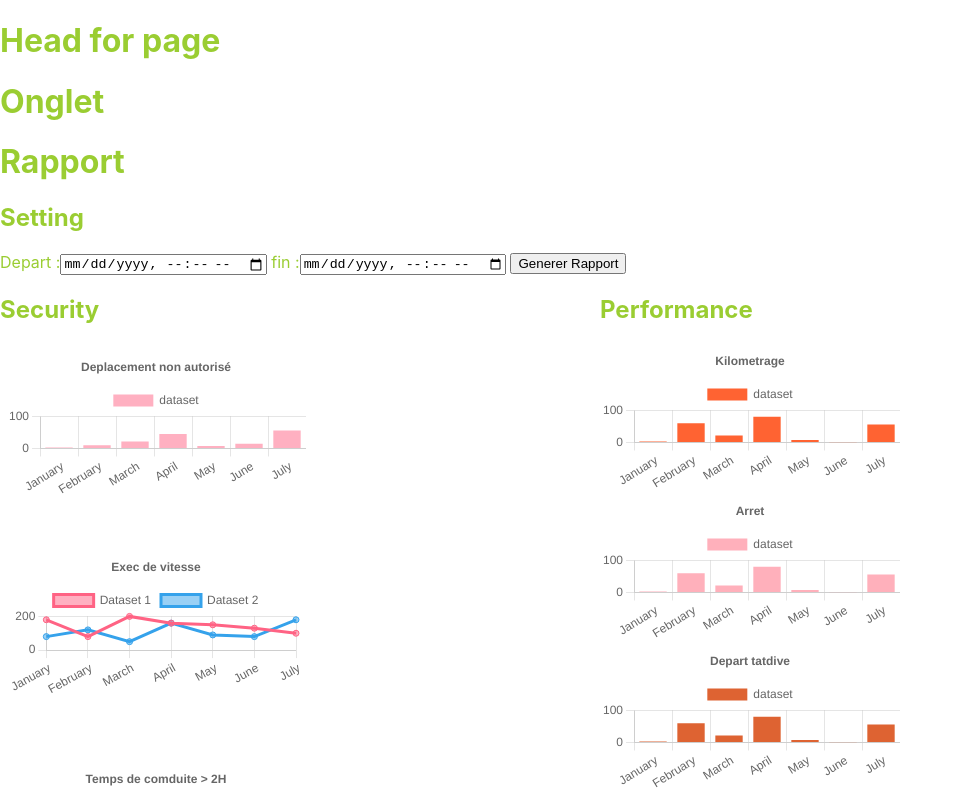
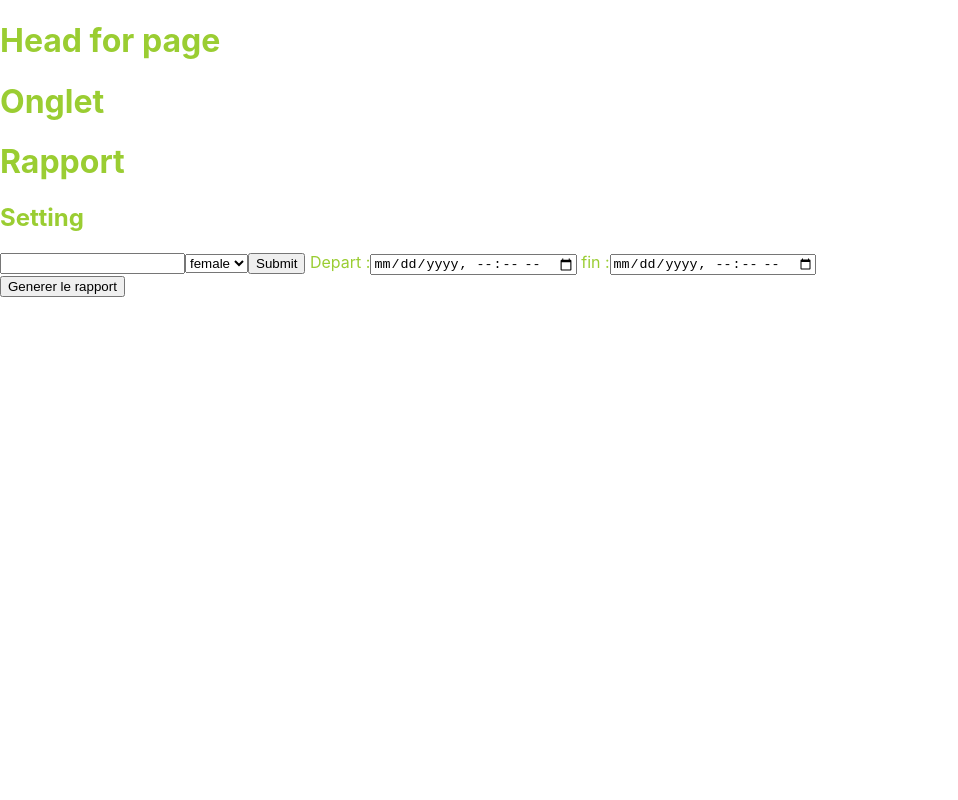
Before and after one commit to HamaBarhamou/geo-management, a React (Create React App) app: page / in a window 1280 px wide. Shown: the top 800 px of the page, without its empty margins (0-958 px from the left). Built offline with nearby package versions, Linux system fonts and the light colour scheme.

Commit message:
rendu conditionnelle du paramettre de rapport

```diff
--- a/package.json
+++ b/package.json
@@ -14,6 +14,7 @@
     "react": "^18.1.0",
     "react-chartjs-2": "^4.1.0",
     "react-dom": "^18.1.0",
+    "react-hook-form": "^7.31.1",
     "react-router-dom": "^6.3.0",
     "react-scripts": "5.0.1",
     "sass": "^1.51.0",
--- a/src/components/Setting.js
+++ b/src/components/Setting.js
@@ -1,14 +1,27 @@
 import React from 'react';
+import { useForm } from "react-hook-form";
 
 const Setting = () => {
+    const { register, handleSubmit } = useForm();
+    const onSubmit = (data) => {
+        console.log(data)
+    };
     return (
         <div>
             <h1>Rapport</h1>
             <h2>Setting</h2>
-            <form>
+            <form onSubmit={handleSubmit(onSubmit)}>
+            <input {...register("firstName")} />
+                <select {...register("gender")}>
+                    <option value="female">female</option>
+                    <option value="male">male</option>
+                    <option value="other">other</option>
+                </select>
+            <input type="submit" />
+
                 <label> Depart :<input type="datetime-local" name="date_debut" /> </label>
                 <label> fin :<input type="datetime-local" name="date_fin" /> </label>
-                <input type="submit" value="Generer Rapport" />
+
             </form>
         </div>
     );
--- a/src/pages/Home.js
+++ b/src/pages/Home.js
@@ -1,18 +1,41 @@
-import React from 'react';
+import React, {useState} from 'react';
 import Body from '../components/Body';
 import Head from '../components/Head';
 import Onglet from '../components/Onglet'
 import Setting from '../components/Setting';
 import '../styles/App.scss';
+
 const Home = () => {
+    const [etat, setEtat] = useState(false);
+    const etatfunction = () =>{
+        setEtat(!etat);
+        console.log(etat);
+    }
+
+    if(etat)
+    {
         return (
             <div>
                 <Head/>
                 <Onglet/>
                 <Setting/>
+                <button onClick={etatfunction} >Generer le rapport</button>
                 <Body/>
             </div>
         );
+    }
+    else
+    {
+        return (
+            <div>
+                <Head/>
+                <Onglet/>
+                <Setting/>
+                <button onClick={etatfunction} >Generer le rapport</button>
+            </div>
+        );
+    }
+
 };
 
 export default Home;
```
Also changed, not shown: 1 other file (tests, documents, lock files or other folders). Lines whose indentation alone changed are shown as unchanged.
